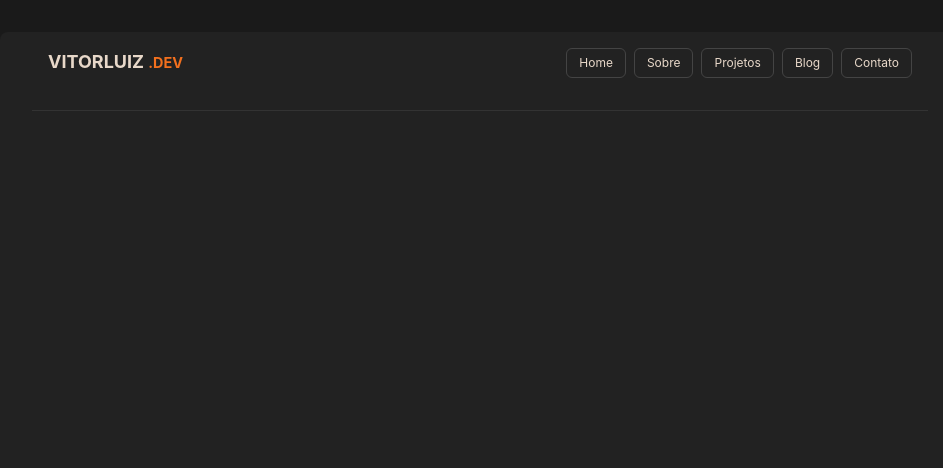
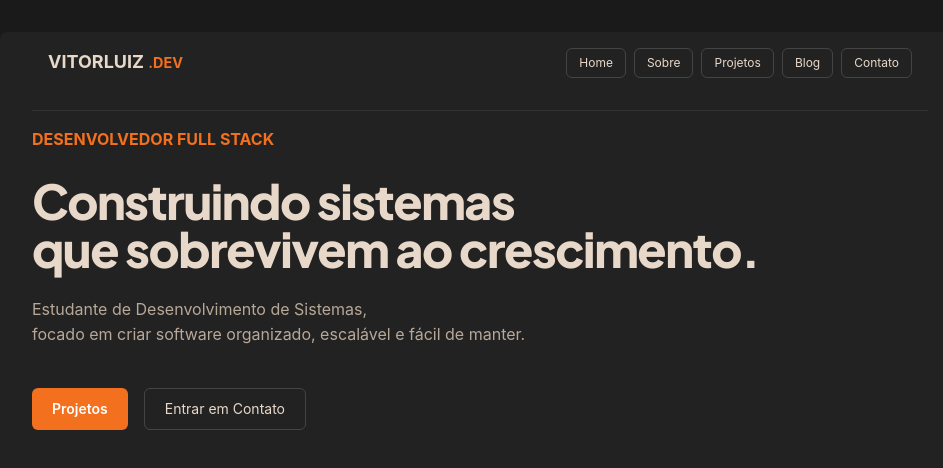
Before and after one commit to Biurifin023/portifolio-dev, a Next.js app: page / in a window 1280 px wide. Shown: the top 468 px of the page, without its empty margins (160-1103 px from the left). Built offline with nearby package versions, Linux system fonts and the light colour scheme.

Commit message:
Component Hero

```diff
--- a/src/app/components/hero.tsx
+++ b/src/app/components/hero.tsx
@@ -0,0 +1,18 @@
+import BtnAccent from "../utils/Buttons/Btn-accent"
+import BtnDefault from "../utils/Buttons/Btn-default"
+
+export default function Hero() {
+    return (
+        <div className="flex flex-col gap-6">
+            <h2 className="uppercase text-primary font-bold">Desenvolvedor Full Stack</h2>
+            <h1 className="text-5xl font-extrabold text-display">Construindo sistemas <br />
+                que sobrevivem ao crescimento.</h1>
+            <p className="text-md text-muted">Estudante de Desenvolvimento de Sistemas, <br /> focado em criar software organizado, escalável e fácil de manter.</p>
+
+            <div className="flex gap-4 py-4">
+                <BtnAccent>Projetos</BtnAccent>
+                <BtnDefault>Entrar em Contato</BtnDefault>
+            </div>
+        </div>
+    )
+}
--- a/src/app/globals.css
+++ b/src/app/globals.css
@@ -1,3 +1,4 @@
+@import url("https://fonts.googleapis.com/css2?family=Plus+Jakarta+Sans:wght@800&display=swap");
 @import "tailwindcss";
 
 @theme {
@@ -29,7 +30,15 @@
 
   /* Fonts */
   --font-sans: "Inter", "DM Sans", "Geist", system-ui, -apple-system, sans-serif;
+  --font-display: "Plus Jakarta Sans", var(--font-sans);
   --font-mono: ui-monospace, SFMono-Regular, Menlo, Monaco, Consolas, monospace;
+}
+
+@utility text-display {
+  font-family: var(--font-display);
+  font-weight: 800;
+  letter-spacing: -0.03em;
+  line-height: 1.05;
 }
 
 @layer base {
--- a/src/app/page.tsx
+++ b/src/app/page.tsx
@@ -1,9 +1,11 @@
 import Header from "@/app/components/header";
+import About from "./components/hero";
 
 export default function PageHome() {
   return(
     <div className="flex flex-col min-h-screen bg-surface rounded-lg px-8 gap-4">
       <Header />
+      <About />
     </div>
   )
 }
--- a/src/app/utils/Buttons/Btn-default.tsx
+++ b/src/app/utils/Buttons/Btn-default.tsx
@@ -5,7 +5,7 @@ type BtnDefaultProps = {
 
 export default function BtnDefault({children, onClick}: BtnDefaultProps) {
     return (
-        <button className="px-5 py-2.5 bg-transparent w-fit text-foreground text-sm border border-border-mid hover:border-muted transition-colors duration-200 cursor-pointer rounded-md">
+        <button className="px-5 py-2.5 bg-transparent w-fit text-sm text-foreground border border-border-mid hover:border-muted transition-colors duration-200 cursor-pointer rounded-md" onClick={onClick}>
             {children}
         </button>
     )
```
